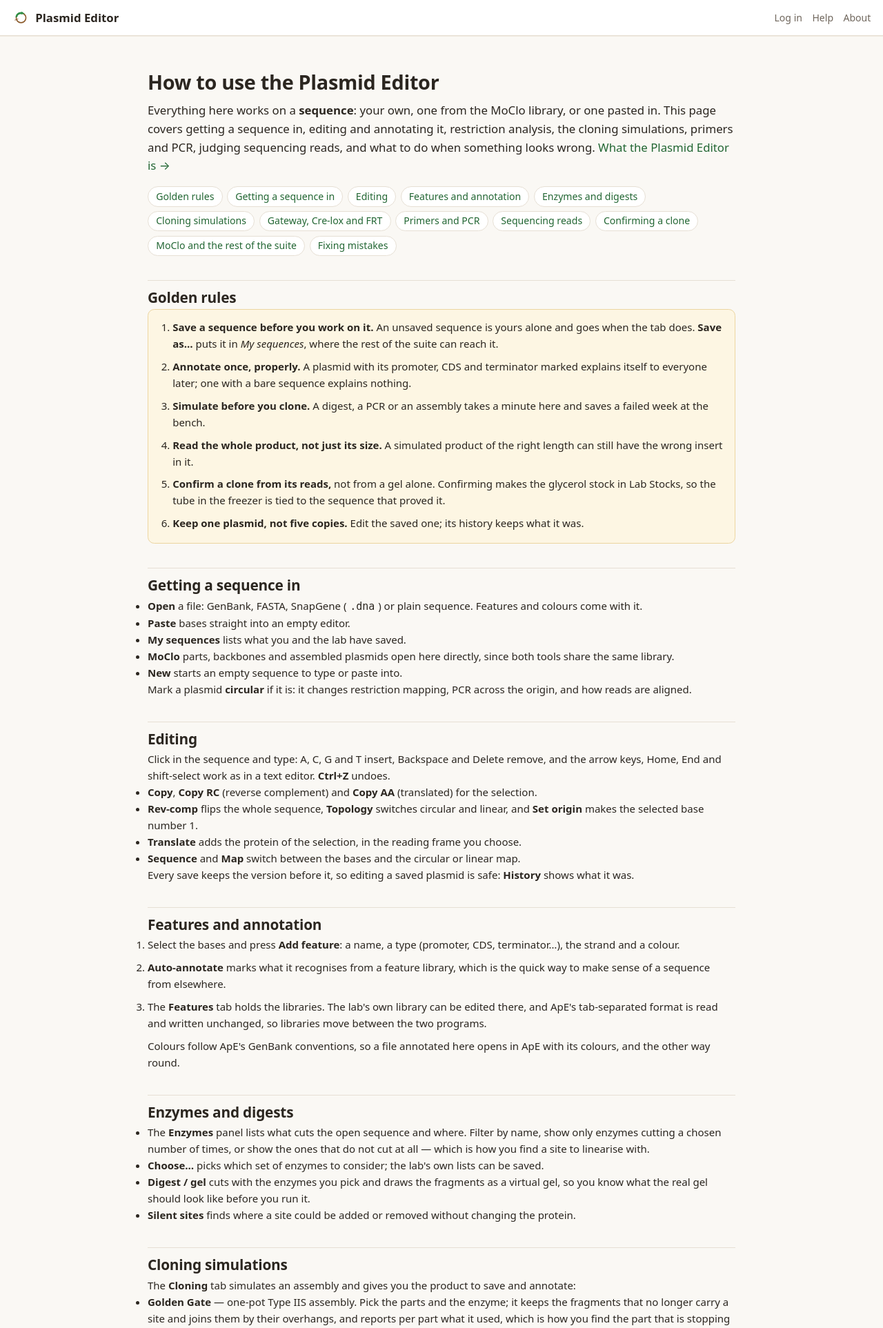
After one commit to Gardiner-Lab/plasmid-editor, a Flask app: page /help in a window 1280 px wide. The commit adds this page. Shown: the top 1925 px of the page at 69% size. Run offline with Flask 3, Linux system fonts and the light colour scheme; parts of the project's set-up code (start-up, migrations or seed data) failed here and were passed over.

Commit message:
About and How to use pages for the Plasmid Editor
Co-Authored-By: Claude Opus 5 <noreply@anthropic.com>

```diff
--- a/app/main.py
+++ b/app/main.py
@@ -194,6 +194,10 @@ def create_app() -> Flask:
     def about_page():
         return render_template('about.html')
 
+    @app.route('/help')
+    def help_page():
+        return render_template('help.html')
+
     @app.route('/health')
     def health():
         from app.services import moclo_bridge
--- a/app/static/css/style.css
+++ b/app/static/css/style.css
@@ -547,3 +547,24 @@ tr.clickable:hover td { background: var(--bg-color); }
 
 /* Simulate PCR: the primers on the sequence */
 .pcr-primer-list { max-height: 14rem; overflow-y: auto; margin-bottom: .75rem; }
+
+/* the About and How to use pages */
+.help { max-width: 900px; margin: 0 auto; padding: 1.5rem 1.5rem 5rem; line-height: 1.6; }
+.help h1 { font-size: 1.8rem; margin-bottom: .3rem; }
+.help h2 { margin-top: 2.2rem; padding-top: .5rem; border-top: 1px solid var(--border-color); font-size: 1.3rem; }
+.help .lead { font-size: 1.05rem; color: var(--text-color); }
+.help code { background: var(--bg-color); padding: 0 .3rem; border-radius: .25rem; }
+.help-toc { display: flex; flex-wrap: wrap; gap: .4rem; margin: 1rem 0; }
+.help-toc a { text-decoration: none; background: var(--card-bg); border: 1px solid var(--border-color); border-radius: 1rem; padding: .15rem .7rem; font-size: .88rem; }
+.help-toc a:hover { background: var(--bg-color); }
+.help-cards { display: grid; grid-template-columns: repeat(auto-fit, minmax(240px, 1fr)); gap: .8rem; }
+.help-card { background: var(--card-bg); border: 1px solid var(--border-color); border-radius: .6rem; padding: .3rem 1rem; }
+.help-card h3 { margin: .6rem 0 .2rem; }
+.flow { display: flex; flex-wrap: wrap; align-items: center; gap: .4rem; margin: .8rem 0; }
+.flow-box { background: var(--bg-color); color: var(--primary-color); border-radius: .45rem; padding: .3rem .7rem; font-weight: 600; font-size: .9rem; }
+.flow-arrow { color: var(--text-secondary); font-size: .9rem; }
+.help ol.steps li, .help ol.rules li { margin-bottom: .55rem; }
+.help ol.rules { background: #fdf6e3; border: 1px solid #ecd5a0; border-radius: .6rem; padding: .8rem 1rem .5rem 2.2rem; }
+.faq dt { font-weight: 600; margin-top: .8rem; }
+.faq dd { margin: .2rem 0 0 1rem; }
+.help section { scroll-margin-top: 4rem; }
--- a/app/templates/base.html
+++ b/app/templates/base.html
@@ -30,12 +30,15 @@
         <nav class="tt-links">
             {% if suite_dashboard %}<a href="{{ suite_dashboard }}">Dashboard</a>{% endif %}
             {% if moclo.enabled %}<a href="{{ moclo.library }}">MoClo ↗</a>{% endif %}
+            <a href="{{ url_for('help_page') }}">Help</a>
+            <a href="{{ url_for('about_page') }}">About</a>
         </nav>
         <span class="tt-user">{{ session.get('username') }}</span>
         <a class="tt-logout" href="{{ url_for('logout_page') }}">Log out</a>
     {% else %}
         <nav class="tt-links">
             <a href="{{ url_for('login_page') }}">Log in</a>
+            <a href="{{ url_for('help_page') }}">Help</a>
             <a href="{{ url_for('about_page') }}">About</a>
         </nav>
     {% endif %}
--- a/app/templates/editor.html
+++ b/app/templates/editor.html
@@ -144,6 +144,7 @@
             Click in the sequence to place the cursor, then type A/C/G/T to insert,
             or use Backspace and Delete. Arrow keys, Home, End and shift-select work as in a text editor.
             Ctrl+Z undoes.
+            New here? <a href="{{ url_for('help_page') }}">How to use the Plasmid Editor</a>.
         </p>
         <div id="sequencePane"></div>
         <div id="mapPane" class="map-wrap card" hidden></div>
--- /dev/null
+++ b/app/templates/help.html
@@ -0,0 +1,211 @@
+{% extends "base.html" %}
+{% block title %}Help &middot; Plasmid Editor{% endblock %}
+{% block container_class %}{% endblock %}
+
+{% block content %}
+<div class="help">
+    <h1>How to use the Plasmid Editor</h1>
+    <p class="lead">Everything here works on a <b>sequence</b>: your own, one from the MoClo library, or one
+       pasted in. This page covers getting a sequence in, editing and annotating it, restriction analysis,
+       the cloning simulations, primers and PCR, judging sequencing reads, and what to do when something looks
+       wrong. <a href="{{ url_for('about_page') }}">What the Plasmid Editor is →</a></p>
+
+    <nav class="help-toc">
+        <a href="#rules">Golden rules</a>
+        <a href="#in">Getting a sequence in</a>
+        <a href="#edit">Editing</a>
+        <a href="#features">Features and annotation</a>
+        <a href="#enzymes">Enzymes and digests</a>
+        <a href="#cloning">Cloning simulations</a>
+        <a href="#gateway">Gateway, Cre-lox and FRT</a>
+        <a href="#primers">Primers and PCR</a>
+        <a href="#sequencing">Sequencing reads</a>
+        <a href="#confirm">Confirming a clone</a>
+        <a href="#moclo">MoClo and the rest of the suite</a>
+        <a href="#mistakes">Fixing mistakes</a>
+    </nav>
+
+    <section id="rules">
+        <h2>Golden rules</h2>
+        <ol class="rules">
+            <li><b>Save a sequence before you work on it.</b> An unsaved sequence is yours alone and goes when
+                the tab does. <b>Save as…</b> puts it in <i>My sequences</i>, where the rest of the suite can
+                reach it.</li>
+            <li><b>Annotate once, properly.</b> A plasmid with its promoter, CDS and terminator marked explains
+                itself to everyone later; one with a bare sequence explains nothing.</li>
+            <li><b>Simulate before you clone.</b> A digest, a PCR or an assembly takes a minute here and saves a
+                failed week at the bench.</li>
+            <li><b>Read the whole product, not just its size.</b> A simulated product of the right length can
+                still have the wrong insert in it.</li>
+            <li><b>Confirm a clone from its reads,</b> not from a gel alone. Confirming makes the glycerol stock
+                in Lab Stocks, so the tube in the freezer is tied to the sequence that proved it.</li>
+            <li><b>Keep one plasmid, not five copies.</b> Edit the saved one; its history keeps what it was.</li>
+        </ol>
+    </section>
+
+    <section id="in">
+        <h2>Getting a sequence in</h2>
+        <ul>
+            <li><b>Open</b> a file: GenBank, FASTA, SnapGene (<code>.dna</code>) or plain sequence. Features and
+                colours come with it.</li>
+            <li><b>Paste</b> bases straight into an empty editor.</li>
+            <li><b>My sequences</b> lists what you and the lab have saved.</li>
+            <li><b>MoClo</b> parts, backbones and assembled plasmids open here directly, since both tools share
+                the same library.</li>
+            <li><b>New</b> starts an empty sequence to type or paste into.</li>
+        </ul>
+        <p>Mark a plasmid <b>circular</b> if it is: it changes restriction mapping, PCR across the origin, and
+           how reads are aligned.</p>
+    </section>
+
+    <section id="edit">
+        <h2>Editing</h2>
+        <p>Click in the sequence and type: A, C, G and T insert, Backspace and Delete remove, and the arrow
+           keys, Home, End and shift-select work as in a text editor. <b>Ctrl+Z</b> undoes.</p>
+        <ul>
+            <li><b>Copy</b>, <b>Copy RC</b> (reverse complement) and <b>Copy AA</b> (translated) for the
+                selection.</li>
+            <li><b>Rev-comp</b> flips the whole sequence, <b>Topology</b> switches circular and linear, and
+                <b>Set origin</b> makes the selected base number 1.</li>
+            <li><b>Translate</b> adds the protein of the selection, in the reading frame you choose.</li>
+            <li><b>Sequence</b> and <b>Map</b> switch between the bases and the circular or linear map.</li>
+        </ul>
+        <p>Every save keeps the version before it, so editing a saved plasmid is safe: <b>History</b> shows what
+           it was.</p>
+    </section>
+
+    <section id="features">
+        <h2>Features and annotation</h2>
+        <ol class="steps">
+            <li>Select the bases and press <b>Add feature</b>: a name, a type (promoter, CDS, terminator…), the
+                strand and a colour.</li>
+            <li><b>Auto-annotate</b> marks what it recognises from a feature library, which is the quick way to
+                make sense of a sequence from elsewhere.</li>
+            <li>The <b>Features</b> tab holds the libraries. The lab's own library can be edited there, and
+                ApE's tab-separated format is read and written unchanged, so libraries move between the two
+                programs.</li>
+        </ol>
+        <p>Colours follow ApE's GenBank conventions, so a file annotated here opens in ApE with its colours,
+           and the other way round.</p>
+    </section>
+
+    <section id="enzymes">
+        <h2>Enzymes and digests</h2>
+        <ul>
+            <li>The <b>Enzymes</b> panel lists what cuts the open sequence and where. Filter by name, show only
+                enzymes cutting a chosen number of times, or show the ones that do not cut at all &mdash; which
+                is how you find a site to linearise with.</li>
+            <li><b>Choose…</b> picks which set of enzymes to consider; the lab's own lists can be saved.</li>
+            <li><b>Digest / gel</b> cuts with the enzymes you pick and draws the fragments as a virtual gel, so
+                you know what the real gel should look like before you run it.</li>
+            <li><b>Silent sites</b> finds where a site could be added or removed without changing the protein.</li>
+        </ul>
+    </section>
+
+    <section id="cloning">
+        <h2>Cloning simulations</h2>
+        <p>The <b>Cloning</b> tab simulates an assembly and gives you the product to save and annotate:</p>
+        <ul>
+            <li><b>Golden Gate</b> &mdash; one-pot Type IIS assembly. Pick the parts and the enzyme; it keeps
+                the fragments that no longer carry a site and joins them by their overhangs, and reports per
+                part what it used, which is how you find the part that is stopping an assembly.</li>
+            <li><b>Gibson / In-Fusion / HiFi</b> &mdash; joins fragments in the order given, through terminal
+                homology. It flips a fragment automatically where only its reverse complement overlaps, and
+                reports each junction with its overlap and melting temperature.</li>
+            <li><b>Restriction and ligation</b> &mdash; cut a vector and an insert with chosen enzymes, pick the
+                fragment of each, and see the ligation products.</li>
+            <li><b>Recombination</b> &mdash; see below.</li>
+        </ul>
+    </section>
+
+    <section id="gateway">
+        <h2>Gateway, Cre-lox and FRT</h2>
+        <p><b>Recombination</b> covers a double crossover through two shared core sequences: Gateway
+           <b>LR</b> (attL × attR) and <b>BP</b> (attB × attP), and loxP or FRT exchange.</p>
+        <ol class="steps">
+            <li>Pick the <b>donor</b> first (the entry clone, or the attB PCR product), then the
+                <b>acceptor</b> (the destination vector, or pDONR).</li>
+            <li>Leave the <b>minimum core</b> at 20 bp. Real cores are larger &mdash; att cores are 21&ndash;25 bp,
+                loxP and FRT 34 bp &mdash; and a shorter setting starts matching by chance.</li>
+            <li><b>Both products</b> of the crossover are listed, as the reaction really gives: in an LR, the
+                <b>expression clone</b> first, then the by-product carrying ccdB and the entry backbone. Each
+                says how many bases came from the donor and how many from the acceptor.</li>
+            <li>Save the one you want. It keeps the features of both parents: your insert, and the backbone's
+                marker and origin.</li>
+        </ol>
+        <p>It does not matter where the entry clone's file happens to start: a circular donor is read round its
+           origin, so you get the same answer either way.</p>
+    </section>
+
+    <section id="primers">
+        <h2>Primers and PCR</h2>
+        <ul>
+            <li><b>Design primers</b> for the selected region, to a melting temperature you choose, with tails
+                added for the cloning method you are using.</li>
+            <li><b>Simulate PCR</b> with a forward and reverse primer, allowing mismatches, to see the product
+                and its size before ordering anything.</li>
+            <li><b>Lab primers</b> shows which of the lab's primers, from Lab Stocks, bind the open plasmid and
+                where &mdash; so a sequencing primer you already own is found before a new one is ordered.</li>
+            <li>A designed primer can be saved straight to Lab Stocks, keeping the sequence exactly as
+                designed.</li>
+        </ul>
+    </section>
+
+    <section id="sequencing">
+        <h2>Sequencing reads</h2>
+        <ol class="steps">
+            <li><b>Sequencing</b> tab: choose the plasmid the reads are of.</li>
+            <li>Upload the reads &mdash; <code>.ab1</code> chromatograms or FASTA &mdash; or paste them.</li>
+            <li>Each read is aligned and shown against the reference, with its chromatogram, its quality, and
+                every mismatch marked. The coverage across the plasmid shows what the reads reached and what
+                they did not.</li>
+            <li>Judge each read: whether it is good enough, and what it says about the clone.</li>
+        </ol>
+    </section>
+
+    <section id="confirm">
+        <h2>Confirming a clone</h2>
+        <p>When the reads say the clone is right, <b>confirm</b> the plasmid and name the clone you confirmed.
+           Two things follow:</p>
+        <ul>
+            <li>The plasmid is marked confirmed, with who confirmed it and from which reads.</li>
+            <li>Its <b>glycerol stock appears in Lab Stocks</b> with the next code, already linked to this
+                plasmid. Fill in the strain and where the tube is, and print its label.</li>
+        </ul>
+        <p>This is the step that ties the tube in the freezer to the sequence that proved it, so do it here
+           rather than entering the stock by hand.</p>
+    </section>
+
+    <section id="moclo">
+        <h2>MoClo and the rest of the suite</h2>
+        <ul>
+            <li>Tick a plasmid <b>Golden Gate ready</b> and the editor checks that one Type IIS enzyme releases
+                a single clean insert with two 4&nbsp;bp fusion sites, then offers to add it to the shared MoClo
+                parts library. If it cannot, it says why.</li>
+            <li>MoClo's parts, backbones and assembled plasmids open here for editing or read alignment.</li>
+            <li><b>Notebook</b>: type <code>@</code> in a page to link a plasmid, and it opens here.</li>
+            <li><b>Seed Bank</b>: from a plasmid you can reach the lines made with it, their seeds and plants.</li>
+            <li>A plasmid marked <b>public</b> is readable by every lab in the suite; otherwise it stays with
+                your own labs.</li>
+        </ul>
+    </section>
+
+    <section id="mistakes">
+        <h2>Fixing mistakes</h2>
+        <ul>
+            <li><b>An assembly gives no product:</b> read the per-part report. Usually one part still carries an
+                enzyme site, or two overhangs are the same.</li>
+            <li><b>A product is the right size but wrong inside:</b> open it and look at the features. For a
+                recombination, check which product you saved &mdash; the by-product is listed too.</li>
+            <li><b>Edited the wrong plasmid:</b> open <b>History</b> and restore the version before your
+                change.</li>
+            <li><b>Reads will not align:</b> check the plasmid is marked circular if it is, and that you chose
+                the right reference.</li>
+            <li><b>An enzyme is missing from the list:</b> the chosen enzyme set may be a short one. Use
+                <b>Choose…</b> to widen it.</li>
+            <li><b>Confirmed the wrong clone:</b> confirm again with the right clone; the glycerol stock already
+                made can be corrected or marked used up in Lab Stocks.</li>
+        </ul>
+    </section>
+</div>
+{% endblock %}
```
Also changed, not shown: app/templates/about.html (+80 -13 lines), tests/test_api.py (+9 -0 lines), CHANGELOG.md.
